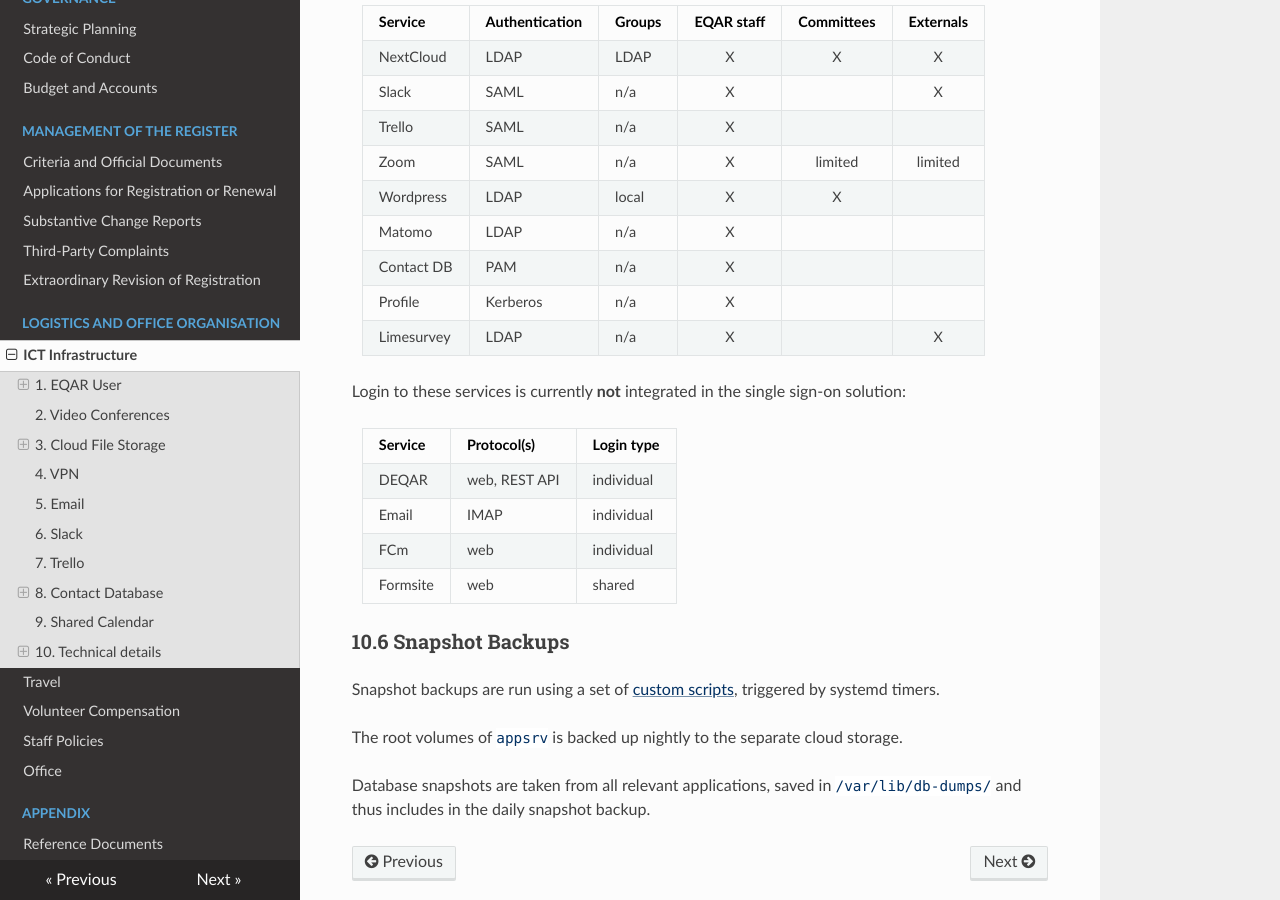
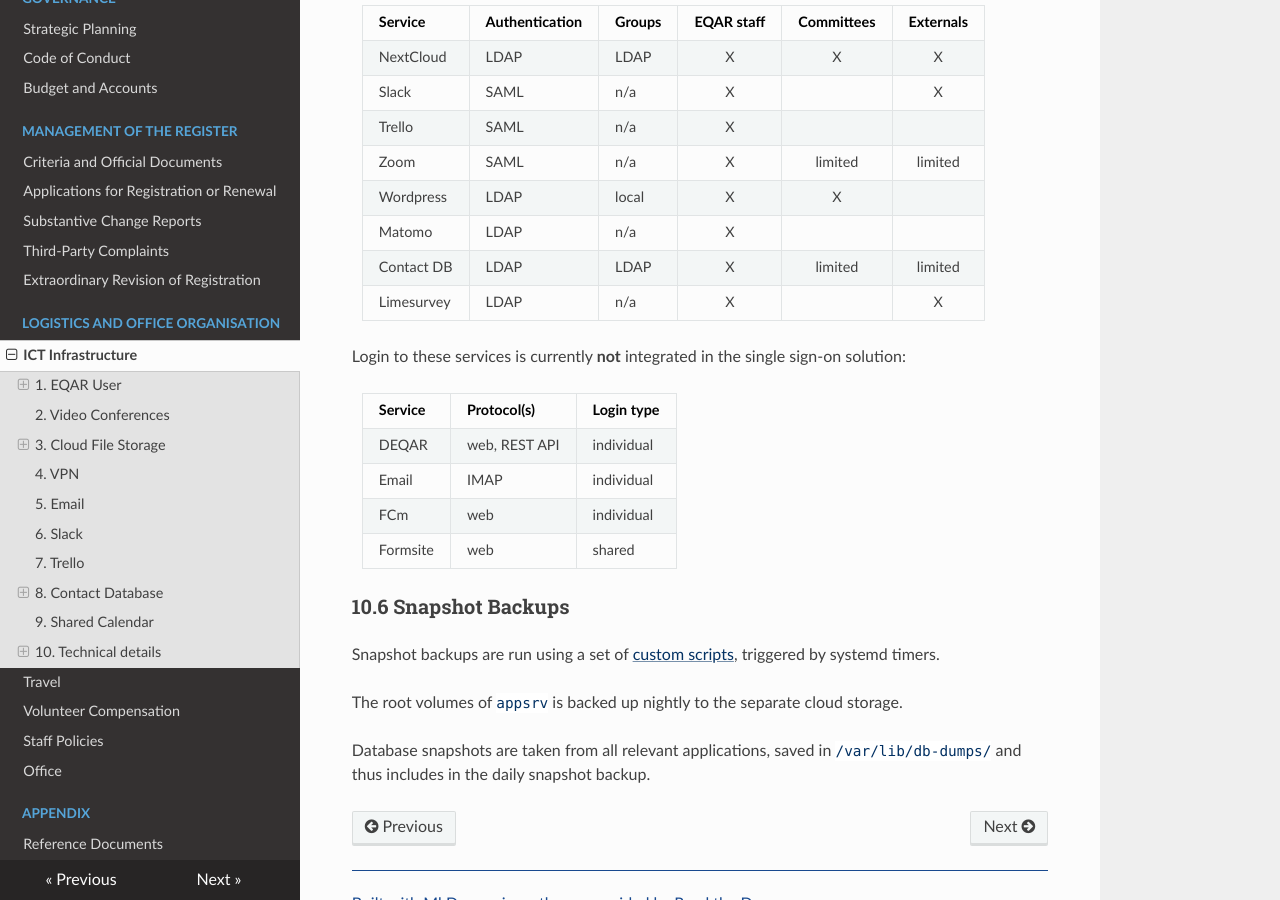
Before and after one commit to EQAR/internal-handbook, an MkDocs documentation site: the page built from docs/admin-it.md, in a window 1280 px wide and 900 px high, scrolled down 16274 px. Built offline with MkDocs 1.6.1, drawn with Linux system fonts in a browser that asks for light colours; nearby versions of some CDN libraries.

Commit message:
correct SSO technical details

```diff
--- a/docs/admin-it.md
+++ b/docs/admin-it.md
@@ -482,8 +482,7 @@ The following tables shows which service/application used which approach:
 | Zoom          | SAML           | n/a          | X          | limited    | limited   |
 | Wordpress     | LDAP           | local        | X          | X          |           |
 | Matomo        | LDAP           | n/a          | X          |            |           |
-| Contact DB    | PAM            | n/a          | X          |            |           |
-| Profile       | Kerberos       | n/a          | X          |            |           |
+| Contact DB    | LDAP           | LDAP         | X          | limited    | limited   |
 | Limesurvey    | LDAP           | n/a          | X          |            | X         |
 
 Login to these services is currently **not** integrated in the single sign-on solution:
```
